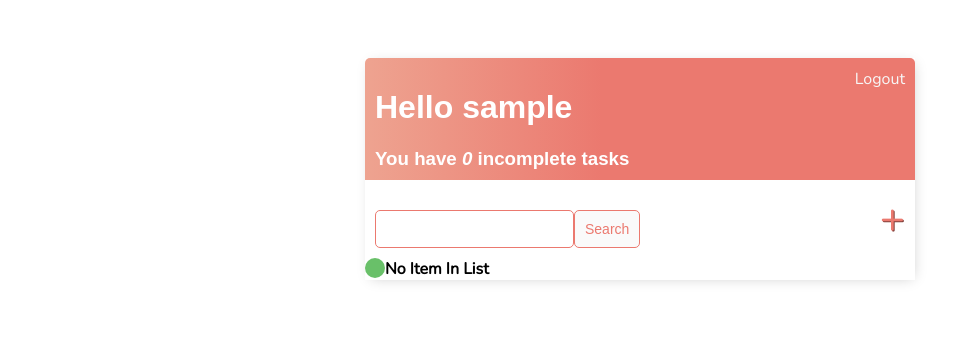
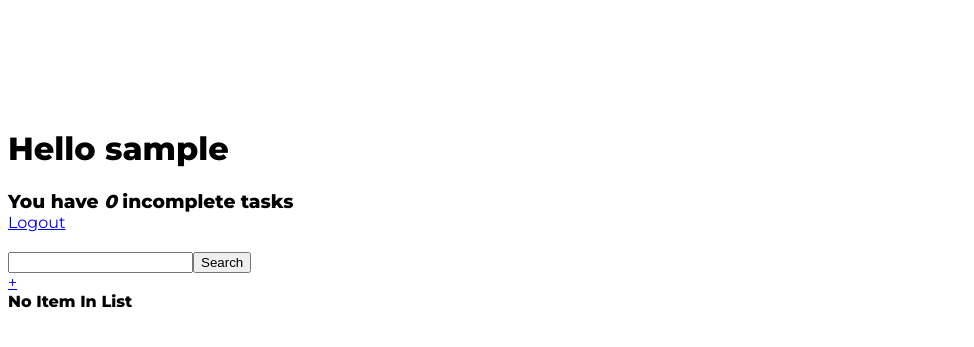
Before and after one commit to moriyoshi-kasuga/Pythons, a Django app: page / in a window 1280 px wide. Shown: the top 347 px of the page, without its empty margins (0-974 px from the left). Run offline with Django 4.2, Linux system fonts and the light colour scheme; the visitor is signed in with stand-in values (Sample User, id 1); data that the repository does not hold is empty.

Commit message:
base css

```diff
--- a/RYAMA/RYAMA/base/static/css/style.css
+++ b/RYAMA/RYAMA/base/static/css/style.css
@@ -1,140 +1,77 @@
-body {
-  background-color: white;
-  font-family: "Nunito", sans-serif;
-  padding-top: 50px;
+@import url("https://fonts.googleapis.com/css?family=Montserrat:400,800");
+
+* {
+  box-sizing: border-box;
 }
 
-h1,
-h2,
-h3,
-h4,
-h5,
-h6 {
-  font-family: "Raleway", sans-serif;
+body {
+  font-family: "Montserrat", sans-serif;
+  display: flex;
+  padding-top: 100px;
 }
 
-.container {
-  max-width: 550px;
-  margin: auto;
-  background-color: #fff;
-  -webkit-box-shaow: 2px 2px 13px -4px rgba(0, 0, 0, 0.21);
-  box-shadow: 2px 2px 13px -4px rgba(0, 0, 0, 0.21);
+header {
+  font-family: "Montserrat", sans-serif;
+  position: fixed;
+  top: 0;
+  left: 0;
+  width: 100%;
+  height: 50px;
+  padding: 10px;
+  background-color: #f6f5f7;
+  display: flex;
+  align-items: center;
 }
 
-.header-bar {
-  display: flex;
-  justify-content: space-between;
-  color: #fff;
-  padding: 10px;
-  border-radius: 5px 5px 0 0;
-  background: linear-gradient(90deg, #eea390 0%, #eb796f 43%, #eb796f 100%);
+header h1 a {
+  font-family: "Lato", sans-serif;
+  font-style: bold;
+  margin: 0;
+  padding: 0;
+  font-size: 20px;
 }
 
-.header-bar a {
-  color: rgb(247, 247, 247);
+header a {
   text-decoration: none;
+  color: #4b4b4b;
 }
 
-.task-wrapper {
-  display: flex;
-  align-items: center;
-  justify-content: space-between;
-  padding: 20px;
-  background-color: #fff;
-  border-top: 1px solid rgb(226, 226, 226);
-}
-
-.task-title {
+header ul {
+  list-style: none;
+  margin: 0;
   display: flex;
 }
 
-.task-title a {
-  text-decoration: noen;
-  color: #4b5156;
-  margin-left: 10px;
+header li {
+  margin: 0 0 0 15px;
+  font-size: 14px;
 }
 
-.task-complete-icon {
-  position: relative;
-  height: 20px;
-  width: 20px;
-  background-color: rgb(105, 192, 105);
-  border-radius: 50%;
+header nav {
+  margin: 0 0 0 auto;
 }
 
-.task-complete-icon .Link {
-  display: block;
-  position: absolute;
-  top: 0;
-  right: 2px;
-  width: 100%;
-  height: 100%;
+footer {
+  background-color: #222;
+  color: #fff;
+  font-size: 14px;
+  bottom: 0;
+  position: fixed;
+  left: 0;
+  right: 0;
+  text-align: center;
+  z-index: 999;
 }
 
-.task-incomplete-icon {
-  position: relative;
-  height: 20px;
-  width: 20px;
-  background-color: rgb(218, 218, 218);
-  border-radius: 50%;
+footer p {
+  margin: 10px 0;
 }
 
-.task-incomplete-icon .Link {
-  display: block;
-  position: absolute;
-  top: 0;
-  right: 2px;
-  width: 100%;
-  height: 100%;
+footer i {
+  color: red;
 }
 
-.delete-link {
-  text-decoration: none;
-  font-weight: 900;
-  color: #cf4949;
-  font-size: 22px;
-  line-height: 0;
-}
-
-#search-add-wrapper {
-  display: flex;
-  justify-content: space-between;
-  align-items: center;
-  padding: 10px;
-}
-
-#add-link {
-  color: #eb796f;
-  text-decoration: none;
-  font-size: 42px;
-  text-shadow: 1px 1px #81413b;
-}
-
-input[type="text"],
-input[type="password"],
-textarea {
-  border: 1px solid #eb796f;
-  border-radius: 5px;
-  padding: 10px;
-  width: 90%;
-}
-
-label {
-  padding-top: 10px !important;
-  display: block;
-}
-
-.button {
-  border: 1px solid #eb796f;
-  background-color: #fafafa;
-  color: #eb796f;
-  padding: 10px;
-  font-size: 14px;
-  border-radius: 5px;
-  cursor: pointer;
+footer a {
+  color: #3c97bf;
   text-decoration: none;
 }
-
-.card-body {
-  padding: 20px;
-}
```
